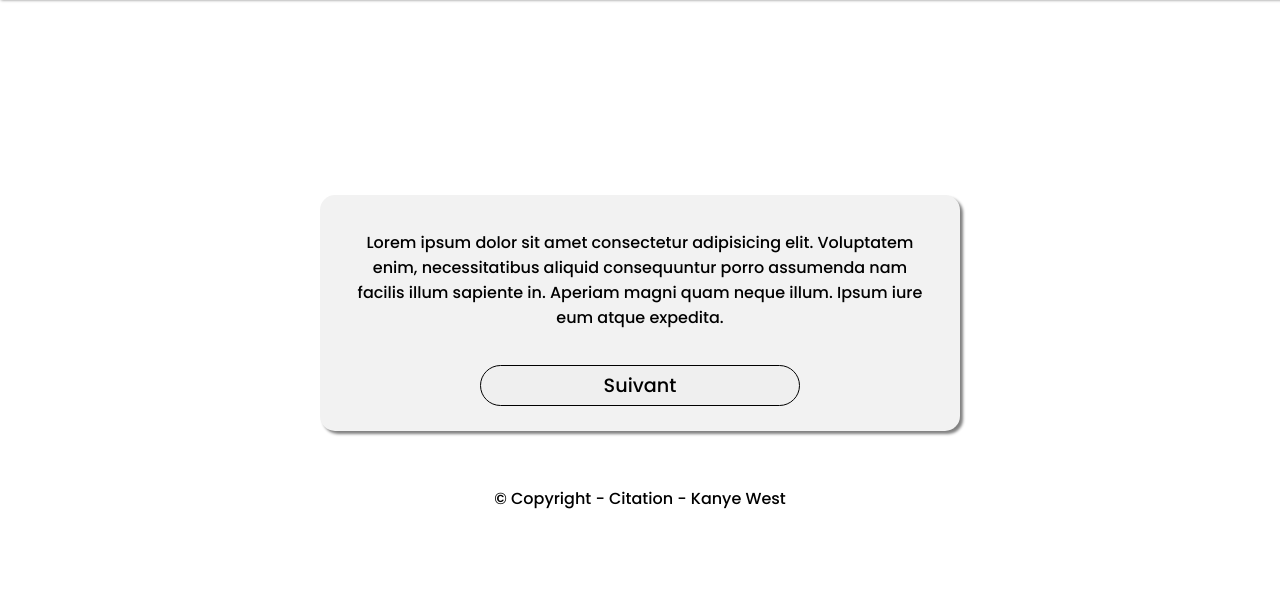
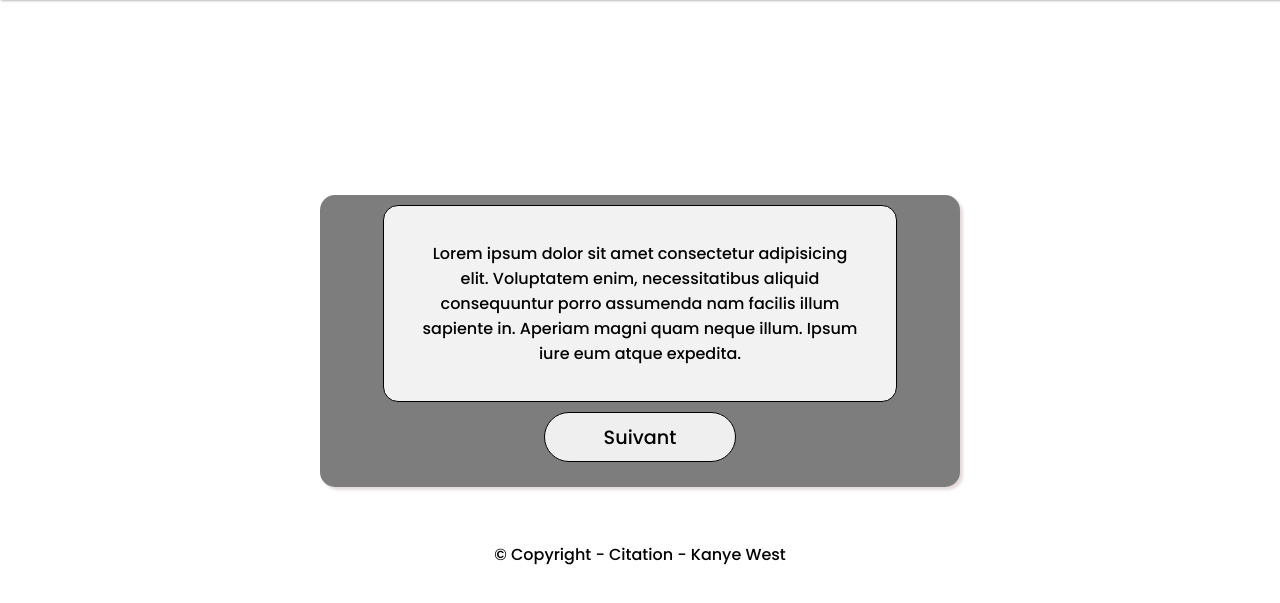
Before and after one commit to lroux07/kanye_west, a website built with Vite: page index.html in a window 1280 px wide. Shown: the part 125-728 px from the top of the page. Built offline with nearby package versions, Linux system fonts and the light colour scheme.

Commit message:
Finish css

```diff
--- a/style.css
+++ b/style.css
@@ -28,8 +28,9 @@ h1 {
 
 section {
   display: inline-flex;
-  box-shadow: 3px 3px 3px gray;
-  background-color: #f2f2f2;
+  box-shadow: 3px 3px 3px rgb(228, 218, 218);
+  background-color: #7d7d7d;
+  color: white;
   width: 50%;
   margin-top: 320px;
   justify-content: center;
@@ -39,6 +40,19 @@ section {
   border-radius: 15px;
 }
 
+article {
+  display: flex;
+  background-color: #f2f2f2;
+  height: 100%;
+  width: 80%;
+  justify-content: center;
+  align-items: center;
+  margin: 10px auto 10px auto;
+  border: 1px solid black;
+  border-radius: 15px;
+  color: black;
+}
+
 p {
   text-align: center;
   align-items: center;
@@ -46,10 +60,12 @@ p {
 }
 
 button {
-  width: 50%;
+  width: 30%;
+  height: 50px;
   padding: 5px;
   font-size: 1.2rem;
   margin: 0 auto 25px auto;
   border-radius: 50px;
   border: 1px solid black;
+  cursor: pointer;
 }
```
